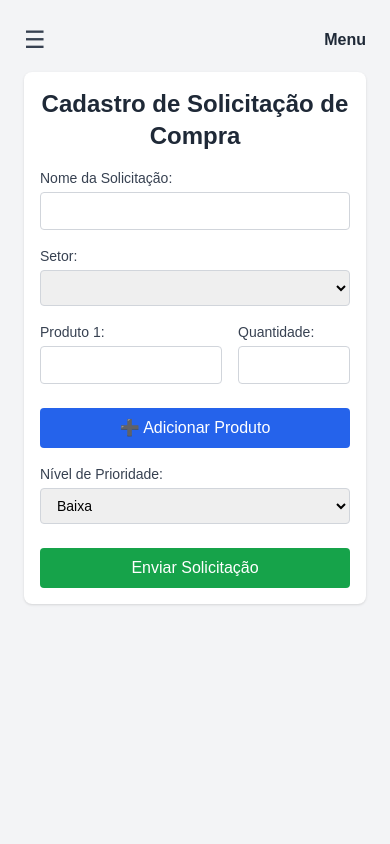
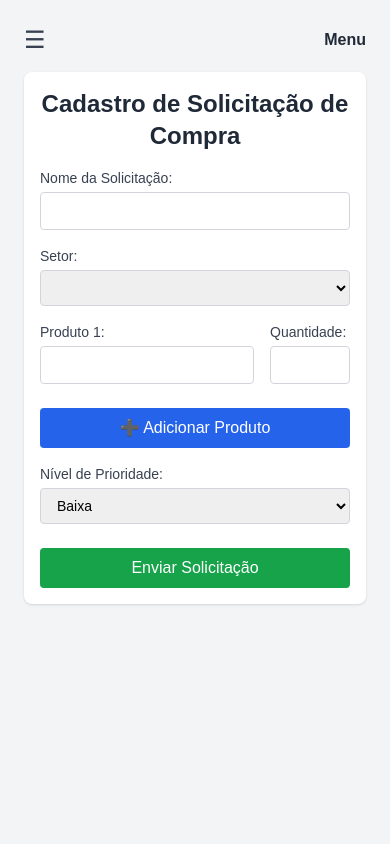
Before and after one commit to DavidSilvaProg/sistemaAgricola, a Flask app: page /cadastroSolicitacao in a window 390 px wide. Run offline with Flask 3, Linux system fonts and the light colour scheme; the visitor is signed in with stand-in values (Sample User, id 1); data that the repository does not hold is empty; some libraries are stand-ins or nearby versions.

Commit message:
ajuste de resposividade no formulario de cadastroSolicitacao.html

```diff
--- a/app/static/js/cadastroSolicitacao.js
+++ b/app/static/js/cadastroSolicitacao.js
@@ -11,7 +11,7 @@ function adicionarInput() {
     container.classList.add('flex', 'space-x-4', 'mb-4'); // Espaçamento e margem entre grupos
 
     container.innerHTML = `
-        <div class="flex-1">
+        <div class="flex-1 min-w-[150px]" >
             <label for="produto${contador}" class="block text-sm font-medium text-gray-700 mb-1">Produto ${contador}:</label>
             <input
                 type="text"
@@ -20,7 +20,7 @@ function adicionarInput() {
                 class="w-full border border-gray-300 rounded px-3 py-2 text-sm focus:outline-none focus:ring-2 focus:ring-blue-500"
             >
         </div>
-        <div class="w-28">
+        <div class="w-16">
             <label for="quantidade${contador}" class="block text-sm font-medium text-gray-700 mb-1">Quantidade:</label>
             <input
                 type="text"
--- a/app/static/styles.css
+++ b/app/static/styles.css
@@ -250,7 +250,17 @@ button {
 }
 
 .btn-adicionar { color: blue; }
-.btn-remover { color: red; }
+.btn-remover {
+    color: red;
+}
+
+@media (max-width: 640px) {
+	.btn-remover {
+		font-size: 0.75rem;
+		color: red; /* 'font-color' não existe em CSS */
+	}
+}
+
 
 /* ===== BADGES ===== */
 .badge-contador {
--- a/app/templates/cadastroSolicitacao.html
+++ b/app/templates/cadastroSolicitacao.html
@@ -43,7 +43,7 @@
                         class="w-full border border-gray-300 rounded px-3 py-2 text-sm focus:outline-none focus:ring-2 focus:ring-blue-500"
                     >
                 </div>
-                <div class="w-28">
+                <div class="w-20">
                     <label for="quantidade1" class="block text-sm font-medium text-gray-700 mb-1">Quantidade:</label>
                     <input
                         type="text"
```
